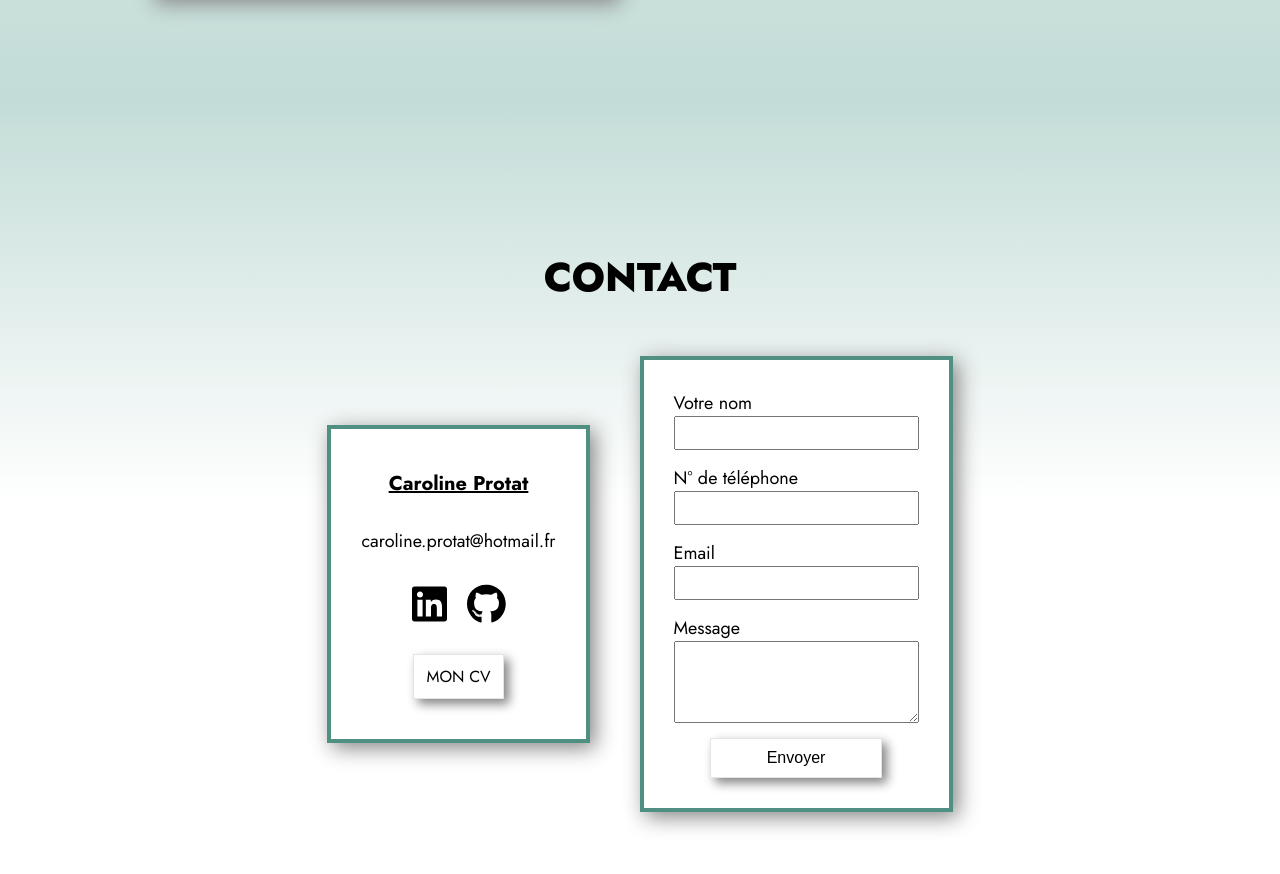
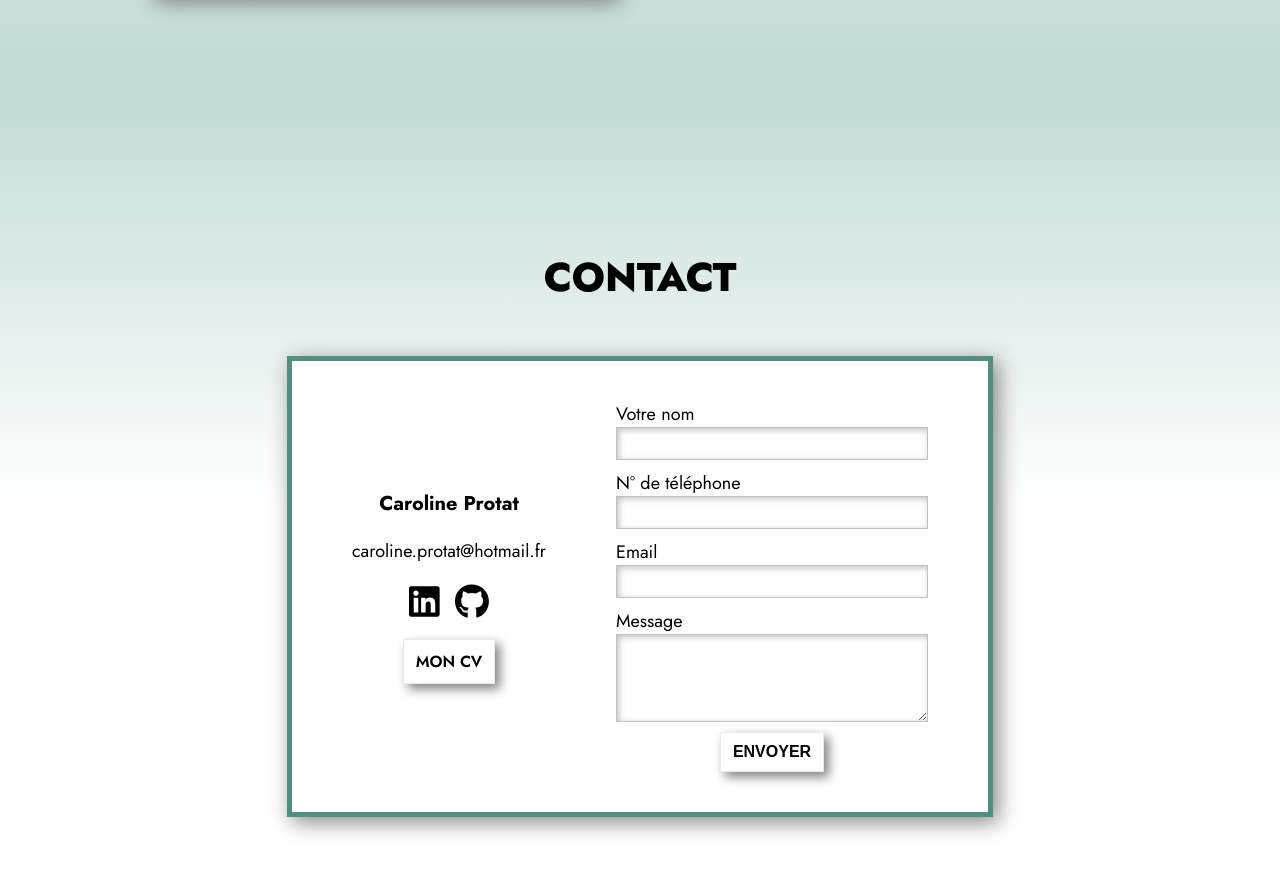
Before and after one commit to caroline-prtt/Portfolio, a React (Create React App) app: page / in a window 1280 px wide. Shown: the part 3615-4489 px from the top of the page. Built offline with nearby package versions, Linux system fonts and the light colour scheme.

Commit message:
modification du design de la section Contact

```diff
--- a/src/components/Contact/Contact.jsx
+++ b/src/components/Contact/Contact.jsx
@@ -35,7 +35,7 @@ function Contact() {
                         <Link to={"https://www.linkedin.com/in/caroline-protat-b67761231/"} className="contact__container__infos__reseaux linkedin"><FontAwesomeIcon icon={faLinkedin} /></Link>
                         <Link to="https://github.com/caroline-prtt" className="contact__container__infos__reseaux github"><FontAwesomeIcon icon={faGithub} /></Link>
                     </div>
-                    <Link to="https://drive.google.com/file/d/1KVbpC7gSmvwqK5YBwo3HQVcOb42hAdwQ/view?usp=sharing" className="contact__container__infos__cv">MON CV</Link>
+                    <Link to="https://drive.google.com/file/d/1_nadV_Ia2awf8k4s7F8bjehNr_T-b3XY/view?usp=sharing" className="contact__container__infos__cv button">MON CV</Link>
                 </div>
 
                 <form ref={form} onSubmit={sendEmail} className="contact__container__form">
@@ -47,7 +47,7 @@ function Contact() {
                     <input type="email" id="email" name="user_email" required/>
                     <label for="message">Message</label>
                     <textarea id="message" name="message" required/>
-                    <input type="submit" id="submit" value="Envoyer" />
+                    <input type="submit" id="submit" className="contact__container__form__submit button" value="ENVOYER" />
                 </form>
 
             </div>
--- a/src/components/Contact/contact.scss
+++ b/src/components/Contact/contact.scss
@@ -3,6 +3,7 @@
 .contact{
     display: flex;
     flex-direction: column;
+    align-items: center;
     gap: 50px;
     padding: 150px 150px 100px 150px;
     background: rgb(255,255,255);
@@ -23,61 +24,67 @@
 
     &__container{
         display: flex;
-        justify-content: center;
         align-items: center;
-        gap: 50px;
+        gap: 70px;
+        padding: 40px 60px;
+        background-color: white;
+        border: 5px solid $color-dark-primary;
+        box-shadow: 5px 5px 20px rgb(133, 132, 132);
+
+        @media(max-width: 920px){
+            padding: 20px;
+            gap: 40px;
+        }
+
+        @media(max-width: 768px){
+            flex-direction: column;
+        }
+
 
         &__infos{
-            height: max-content;
             display: flex;
             flex-direction: column;
-            // justify-content: space-around;
             align-items: center;
-            gap: 30px;
-            padding: 40px 30px;
-            background-color: white;
-            border: 4px solid $color-dark-primary;
-            box-shadow: 5px 5px 20px rgb(133, 132, 132);
+            gap: 20px;
+
+            @media(max-width: 768px){
+                gap: 10px;
+                padding-bottom: 40px;;
+                border-bottom: 2px dashed $color-dark-primary;
+            }
 
             h3{
                 font-size: 20px;
-                text-decoration: underline;
+
+                @media(max-width: 500px){
+                    font-size: 16px;
+                }
             }
 
             p{
                 font-size: 18px;
+
+                @media(max-width: 500px){
+                    font-size: 16px;
+                }
             }
 
             &__reseaux{
                 display: flex;
-                justify-content: center;
-                gap: 20px;
-                font-size: 40px;
-                color: black;
+                font-size: 35px;
+                color: rgb(0, 0, 0);
+                gap: 15px;
+
+                @media(max-width: 768px){
+                    margin-bottom: 5px;
+                }
+
+                @media(max-width: 500px){
+                    font-size: 30px;
+                }
 
                 &:hover{
-                    color: $color-dark-primary;
-                }
-            }
-
-            &__cv{
-                padding: 10px 12px;
-                font-size: 16px;
-                font-weight: 400;
-                color: black;
-                text-decoration: none;
-                background-color:white;
-                border : 1px solid rgba(203, 203, 203, 0.5);
-                border-radius: 0;
-                box-shadow: 5px 5px 10px rgb(133, 132, 132);
-                transition: padding 0.6s ease, font-weight 0.6s ease, color 0.6s ease, background-color 0.6s ease, border-radius 0.6s ease;
-
-                &:hover{
-                    padding: 10px 20px;
-                    font-weight: 600;
-                    color: white;
-                    background-color: $color-dark-primary;
-                    border-radius: 20px;
+                    color: $color-dark-secondary;
                 }
             }
         }
@@ -85,53 +92,77 @@
         &__form{
             display: flex;
             flex-direction: column;
-            padding: 30px;
-            background-color: white;
-            border: 4px solid $color-dark-primary;
-            box-shadow: 5px 5px 20px rgb(133, 132, 132);
-            width: 25%;
 
             label{
                 font-size: 18px;
-                font-weight: 400;
+
+                @media(max-width: 500px){
+                    font-size: 16px;
+                }
+
             }
 
-            #name, #phone, #email{
-                margin-bottom: 15px;
-                height: 30px;
+            #name, #phone, #email, #message{
+                width: 300px;
+                height: 25px;
+                margin-bottom: 10px;
+                padding: 3px 5px;
+                border: 1px solid rgba(133, 132, 132, 0.5);
+                box-shadow: inset 2px 2px 6px rgba(133, 132, 132, 0.5);
                 font-size: 16px;
-                color: $color-dark-primary;
+                font-family: $font-text;
+
+                @media(max-width: 500px){
+                    width: 250px;
+                    height: 20px;
+                }
+                @media(max-width: 425px){
+                    width: 190px;
+                }
+
+                &:focus{
+                    outline: none;
+                    color : $color-dark-primary;
+                    border: 1px solid rgba(167, 203, 196, 0.5);
+                    box-shadow: inset 4px 4px 10px rgba(167, 203, 196, 0.5);
+                }
             }
 
             #message{
-                margin-bottom: 15px;
                 height: 80px;
-                font-size: 16px;
-                color: $color-dark-primary;
-            }
-
-            #submit{
-                width:70%;
-                margin: auto;
-                padding: 10px 12px;
-                font-size: 16px;
-                font-weight: 400;
-                color: black;
-                text-decoration: none;
-                background-color:white;
-                border : 1px solid rgba(203, 203, 203, 0.5);
-                border-radius: 0;
-                box-shadow: 5px 5px 10px rgb(133, 132, 132);
-                transition: padding 0.6s ease, font-weight 0.6s ease, color 0.6s ease, background-color 0.6s ease, border-radius 0.6s ease;
-
-                &:hover{
-                    padding: 10px 20px;
-                    font-weight: 600;
-                    color: white;
-                    background-color: $color-dark-primary;
-                    border-radius: 20px;
-                }
             }
         }
     }
 }
+
+.button{
+    margin: auto;
+    padding: 10px 12px;
+    font-size: 16px;
+    font-weight: 600;
+    color: black;
+    text-decoration: none;
+    background : white;
+    border-width: 1px;
+    border-style: solid;
+    border-color: rgba(203, 203, 203, 0.4);
+    border-radius: none;
+    box-shadow: 5px 5px 10px rgb(133, 132, 132);
+    transition: border-radius 0.3s ease, border-color 0.3s ease, box-shadow 0.3s ease;
+
+    &:hover{
+        border-radius: 10px;
+        border-color: rgba(243, 200, 73, 0.3);
+        box-shadow: 5px 5px 10px $color-dark-secondary;
+    }
+
+    &:active{
+        font-size: 14px;
+        padding: 11px 12px;
+        border-radius: 10px;
+        color: $color-dark-secondary;
+        box-shadow: inset 5px 5px 10px rgba(133, 132, 132, 0.6);
+
+    }
+
+}
```
